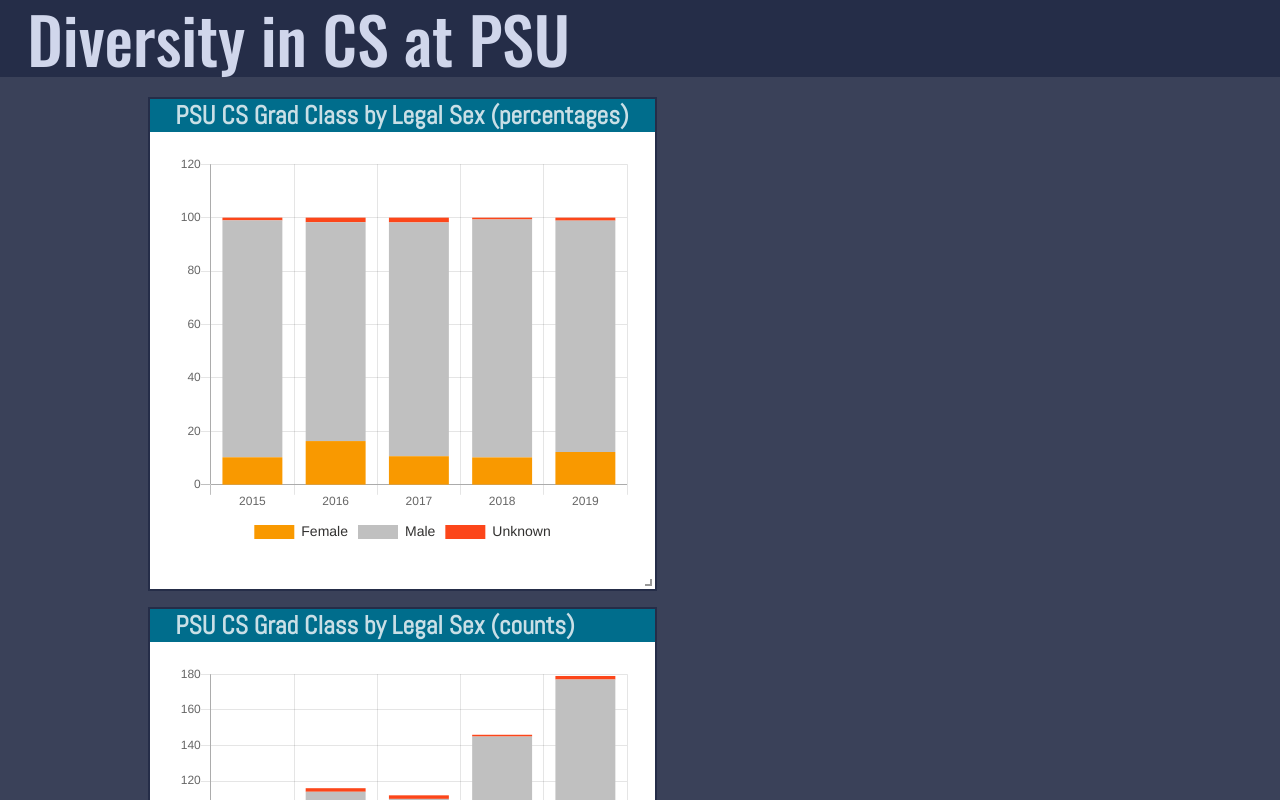
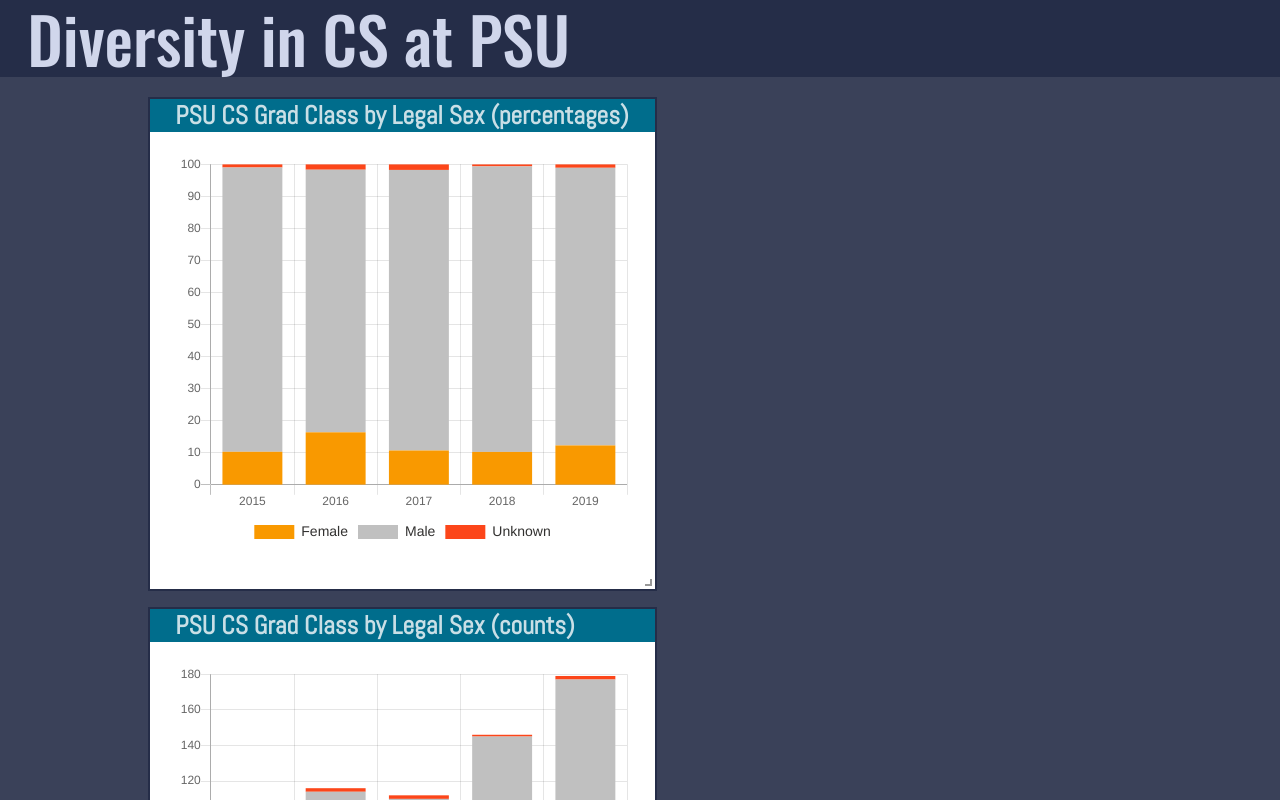
Before and after one commit to dwishnuff/FALL2020-FrontEnd, a React (Create React App) app: page / in a window 1280 px wide. Shown: the top 800 px of the page. Built offline with nearby package versions, Linux system fonts and the light colour scheme; no server answers.

Commit message:
fix y-axis values for percents

```diff
--- a/src/GradLegalSex.js
+++ b/src/GradLegalSex.js
@@ -13,7 +13,8 @@
 	},
 };
 
-const options = {
+const options = (isPercent) => {
+	let opts = {
     scales: {
       yAxes: [
         {
@@ -36,6 +37,12 @@
     maintainAspectRatio: false,
   };
 
+	if (isPercent) {
+		opts.scales.yAxes[0].ticks.max = 100;
+	}
+	return opts;
+};
+
 const colors = [
 	{ backgroundColor: "rgb(249, 153, 0)" },
 	{ backgroundColor: "rgb(192,192,192)" },
@@ -46,6 +53,6 @@
 	const data = applyColors(props.data, colors);
 
 	return (
-		<Bar data={data} legend={legend} options={options} />
+		<Bar data={data} legend={legend} options={options(props.isPercent)} />
 	);
 }
--- a/src/Grid.js
+++ b/src/Grid.js
@@ -20,6 +20,7 @@
   constructor() {
     super();
     // set index of each dataset to false
+    // TODO: use meaningful property names?
     this.state = { 0: false, 1: false, 2: false, 3: false };
   }
 
@@ -48,6 +49,8 @@
 
     // these datasets are hard-coded
     this.setState({ 2: true, 3: true });
+
+    // TODO: load other datasets
   }
 
   render() {
@@ -58,7 +61,7 @@
         name: "PSU CS Grad Class by Legal Sex (percentages)",
         chart: () => {
           if (this.state[0]) {
-            return (<GradLegalSex data={this.state.legalSexPercent} />);
+            return (<GradLegalSex data={this.state.legalSexPercent} isPercent={true} />);
           } else { return null; }
         }
       },
```
Lines whose indentation alone changed are shown as unchanged.
